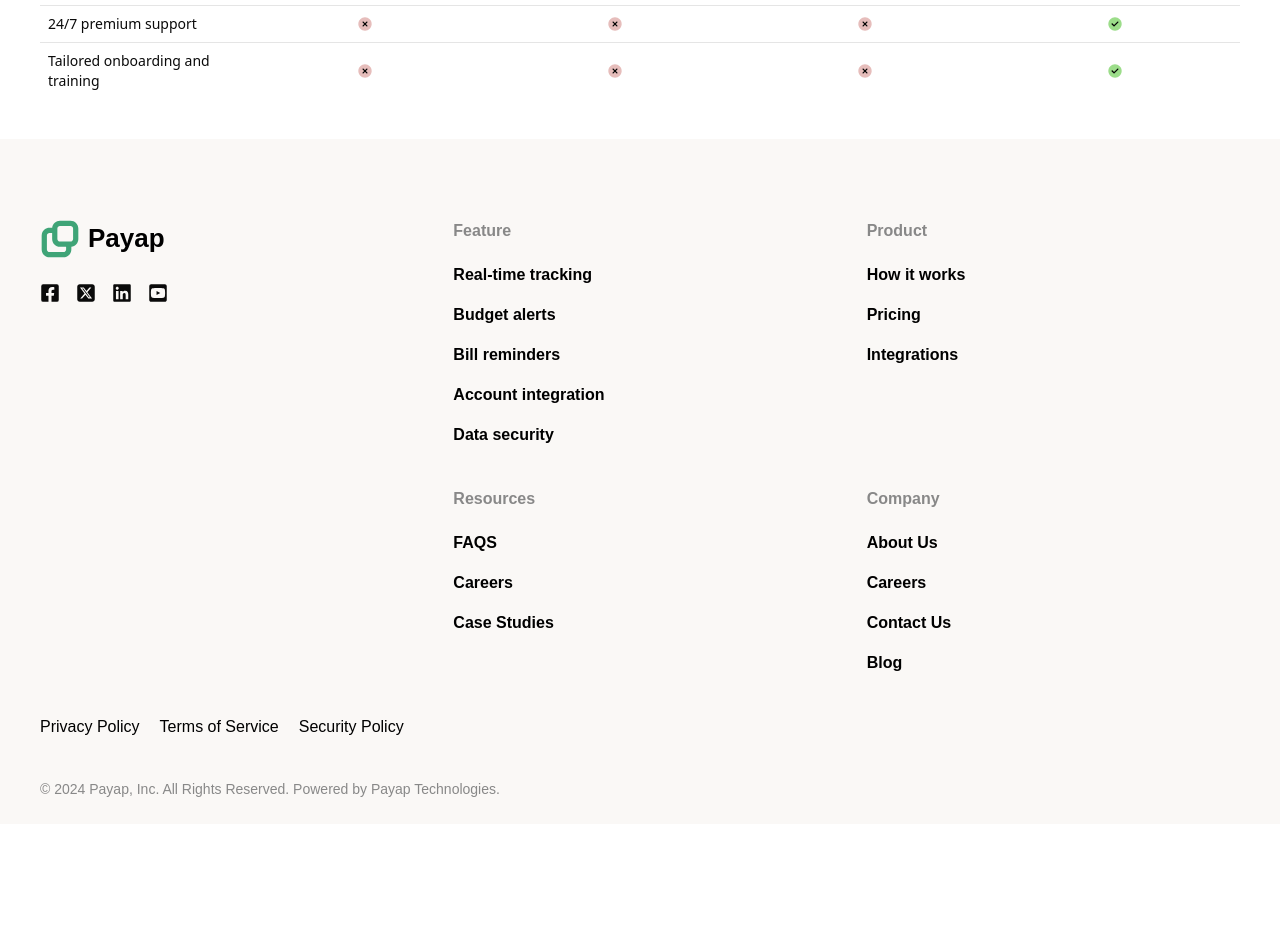
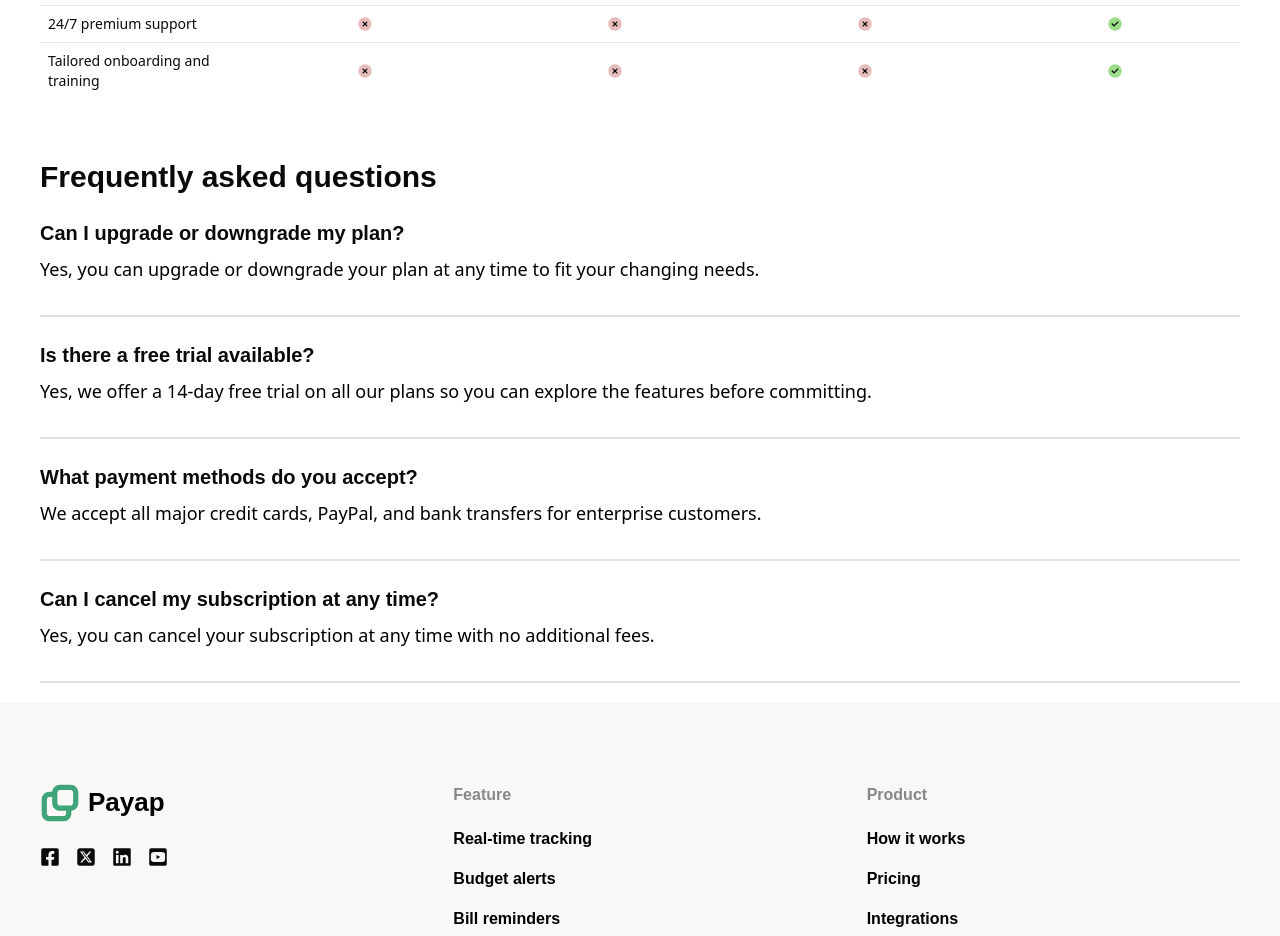
Before and after one commit to PhoenixWK/Payap, a Next.js app: page /pricing in a window 1280 px wide. Shown: the part 1800-2736 px from the top of the page. Before the commit the page ends 2624 px from the top, so only its background shows below. Built offline with nearby package versions, Linux system fonts and the light colour scheme.

Commit message:
Update FAQ section for Pricing page

```diff
--- a/app/(landing_page)/pricing/page.tsx
+++ b/app/(landing_page)/pricing/page.tsx
@@ -3,6 +3,7 @@ import Image from "next/image";
 import PricingPlans from "@/components/sections/pricing/pricingPlans/pricing-plans";
 import FeatureTable from "@/components/sections/pricing/features-table/features-table";
 import { pricingFeatures } from "@/utils/content";
+import FAQSection from "@/components/sections/pricing/faq-section/faq-section";
 
 const apps:Array<string> = [
     '/logo/dark_logo/dark_contenful.svg',
@@ -55,6 +56,9 @@ export default function PricingPage() {
                     <FeatureTable />
                 </div>
             </section>
+            <section>
+                <FAQSection />
+            </section>
         </div>
     )
 }
--- /dev/null
+++ b/components/sections/pricing/faq-section/faq-section.tsx
@@ -0,0 +1,35 @@
+const faqs = [
+    {
+      question: "Can I upgrade or downgrade my plan?",
+      answer: "Yes, you can upgrade or downgrade your plan at any time to fit your changing needs."
+    },
+    {
+      question: "Is there a free trial available?",
+      answer: "Yes, we offer a 14-day free trial on all our plans so you can explore the features before committing."
+    },
+    {
+      question: "What payment methods do you accept?",
+      answer: "We accept all major credit cards, PayPal, and bank transfers for enterprise customers."
+    },
+    {
+      question: "Can I cancel my subscription at any time?",
+      answer: "Yes, you can cancel your subscription at any time with no additional fees."
+    }
+]
+
+
+export default function FAQSection() {
+    return (
+        <section className="px-5 lg:px-10 py-5">
+            <h2 className="text-2xl lg:text-3xl font-bold mb-6">Frequently asked questions</h2>
+            <div className="space-y-6">
+                {faqs.map((faq, index) => (
+                    <div key={index} className="space-y-2 border-b-2 border-[#e1e0e0]">
+                        <h3 className="font-semibold text-lg lg:text-xl">{faq.question}</h3>
+                        <p className="pb-4 lg:pb-8 text-sm lg:text-lg font-sans text-black dark:text-white">{faq.answer}</p>
+                    </div>
+                ))}
+            </div>
+        </section>
+    )
+}
```
